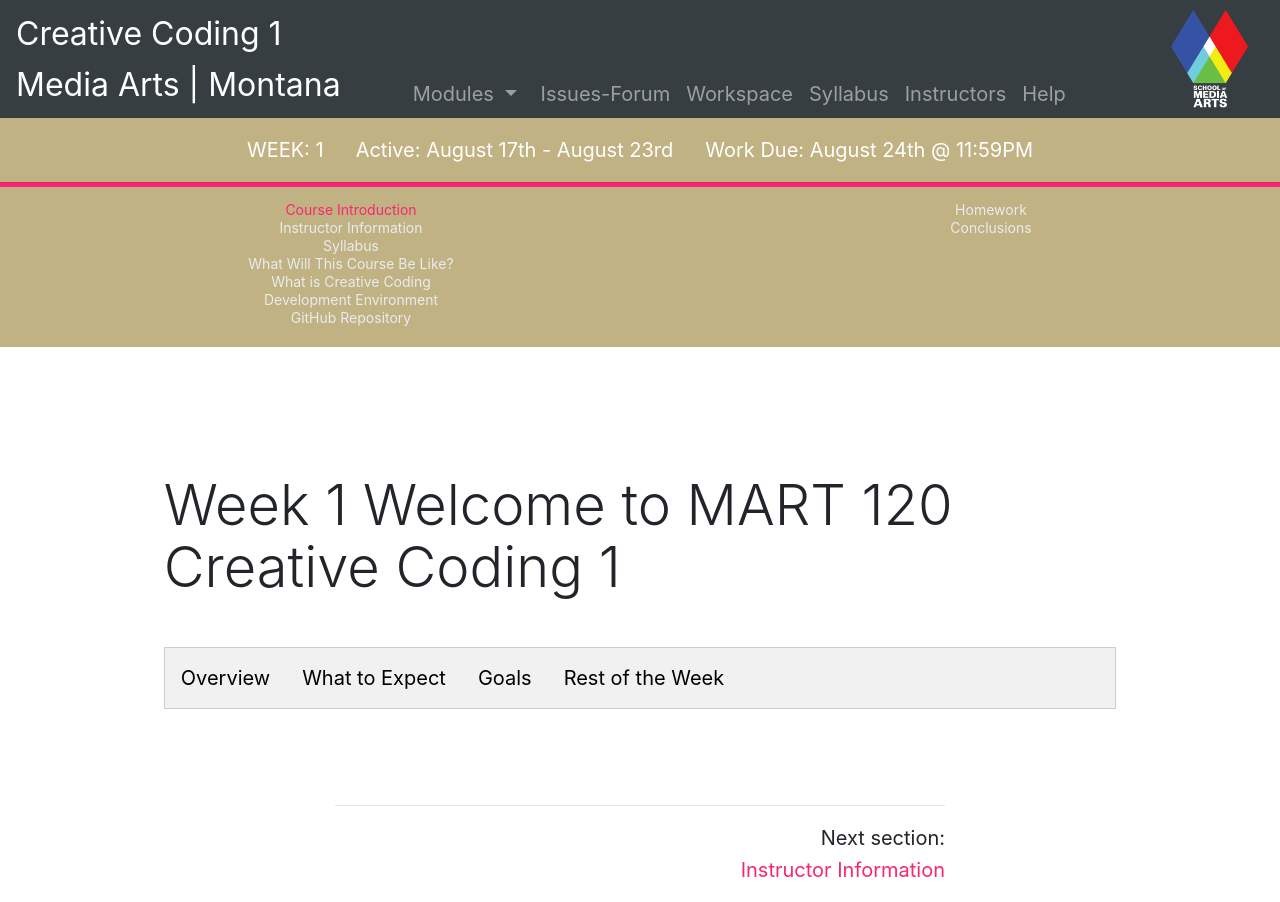
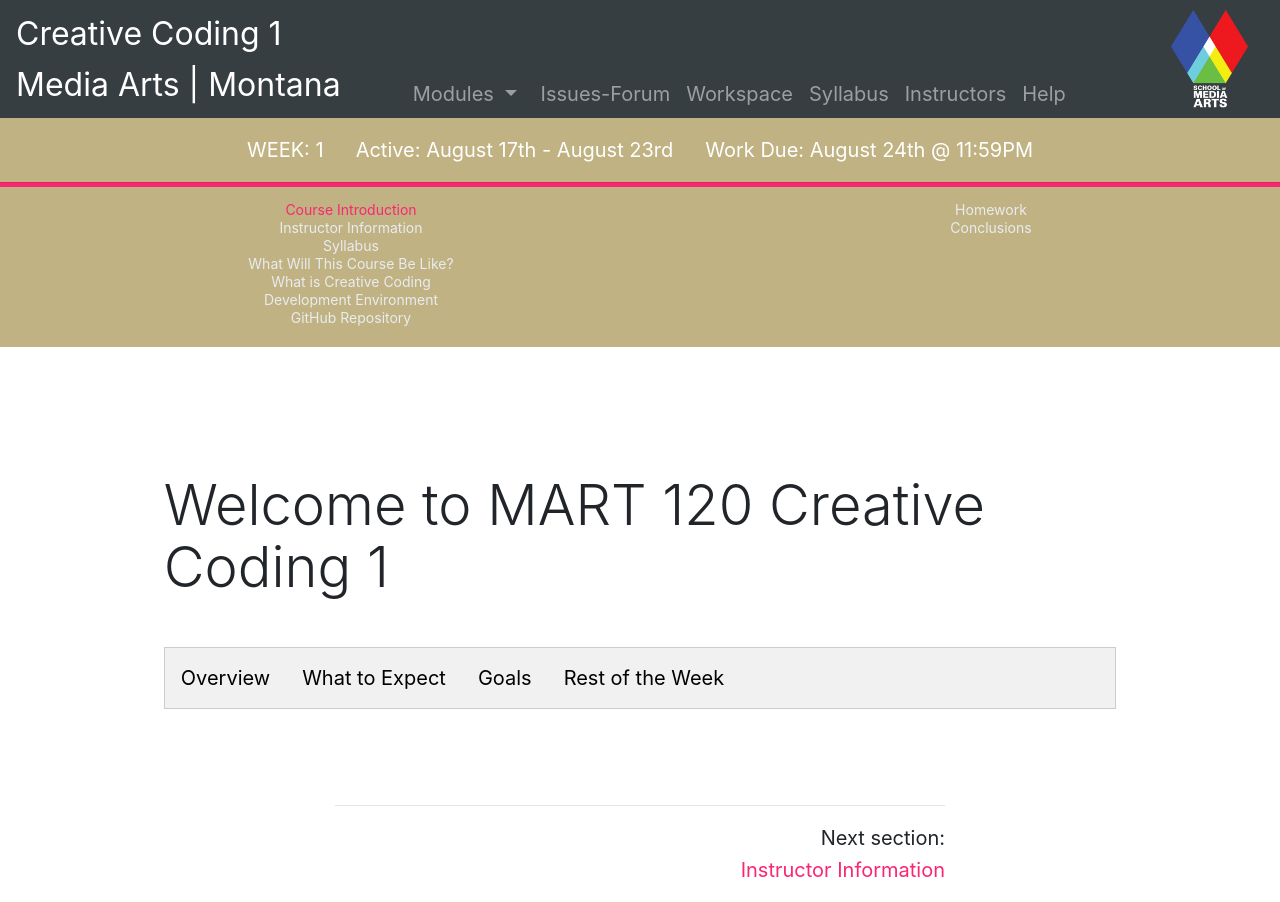
Before and after one commit to Montana-Media-Arts/120_CreativeCoding1-Fall2020, a Jekyll site: the page built from modules/week-1/_posts/2017-01-01-welcome-to-mart120.md, in a window 1280 px wide. Built offline with Jekyll 4.4.1, drawn with Linux system fonts in a browser that asks for light colours; nearby versions of some CDN libraries.

Commit message:
Update 2017-01-01-welcome-to-mart120.md

```diff
--- a/modules/week-1/_posts/2017-01-01-welcome-to-mart120.md
+++ b/modules/week-1/_posts/2017-01-01-welcome-to-mart120.md
@@ -3,11 +3,11 @@ title: Course Introduction
 module: 1
 ---
 
-## Week 1 Welcome to MART 120 Creative Coding 1
+## Welcome to MART 120 Creative Coding 1
 
 
 <div class="tab">
-  <button class="tablinks" onclick="openTab(event, 'Overview')">Overview</button>
+  <button class="tablinks" style="display:block" onclick="openTab(event, 'Overview')">Overview</button>
   <button class="tablinks" onclick="openTab(event, 'Expect')">What to Expect</button>
   <button class="tablinks" onclick="openTab(event, 'Goals')">Goals</button>
   <button class="tablinks" onclick="openTab(event, 'Week')">Rest of the Week</button>
@@ -16,9 +16,11 @@ module: 1
 
 <!-- Tab content -->
 <div id="Overview" class="tabcontent">
+
 <h3> Overview of the Course</h3>
-
+<P>
 <a href="//www.youtube.com/embed/qXGofNmqSS0" data-lity>MART 120 Overview Video</a>
+</p>
 <p>
 This course teaches coding in an introductory manner so that it can become a tool for art, creativity, and fun.
 </p>
@@ -53,15 +55,19 @@ There are four high-level goals for this course;
 <li> Adapt to continually changing technological paradigms by learning how to learn. (Skills acquisition.)</li>
 <li> Combine technical and artistic practices through inquiry and iteration.</li>
 <li> Adopt and use professional methods.</li>
+</ol>
 </div>
 
 <div id="Week" class="tabcontent">
-# Overview the Rest of This Week
 
+<h3>Overview the Rest of This Week</h3>
+<p>
 The rest of this week will introduce the following;
-
-- Information about instructors
-- The Syllabus
-- What is computational media?
-- GitHub accounts and issues forum
+</p>
+<ul>
+<li> Information about instructors</li>
+<li> The Syllabus</li>
+<li> What is computational media?</li>
+<li> GitHub accounts and issues forum </li>
+</ul>
 </div>
```
